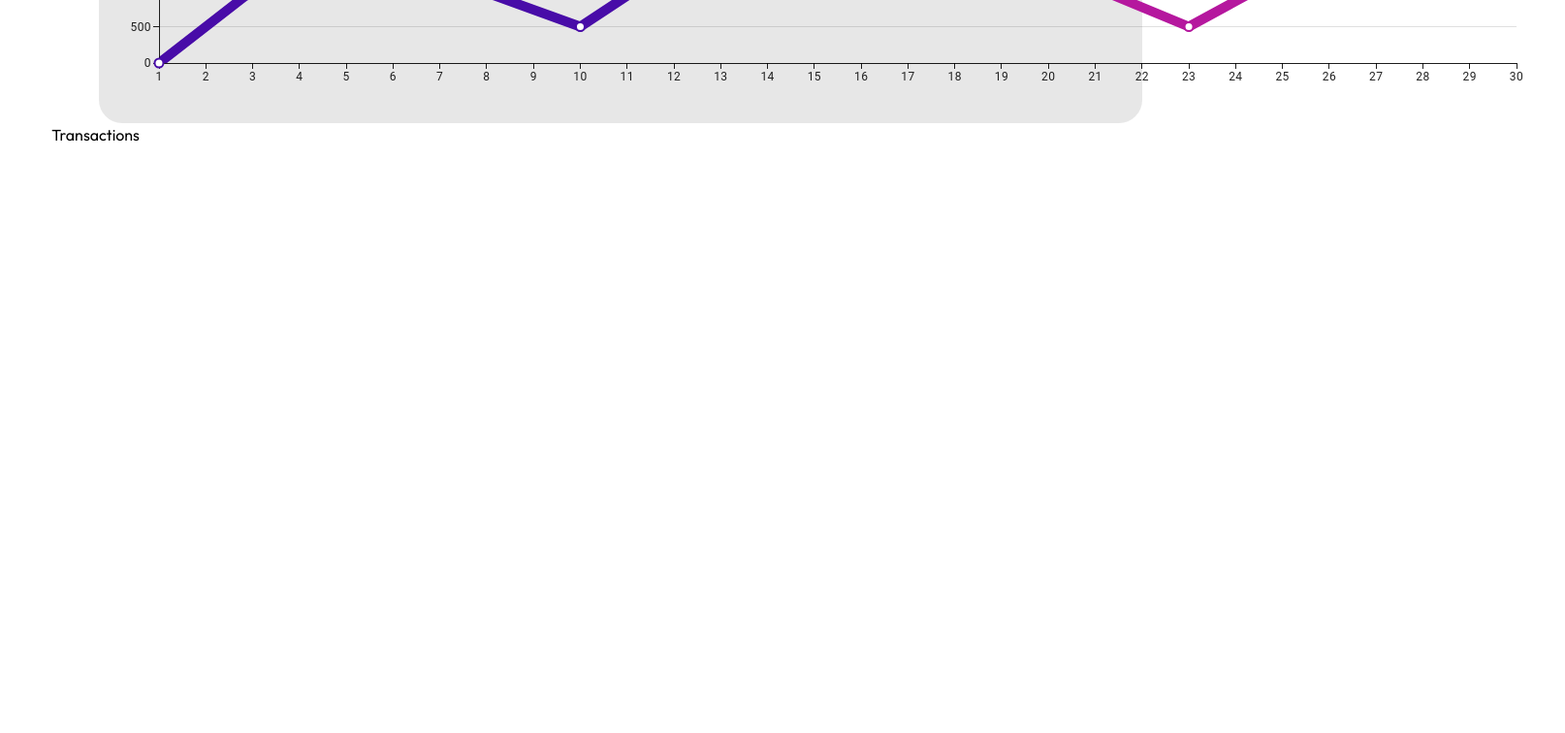
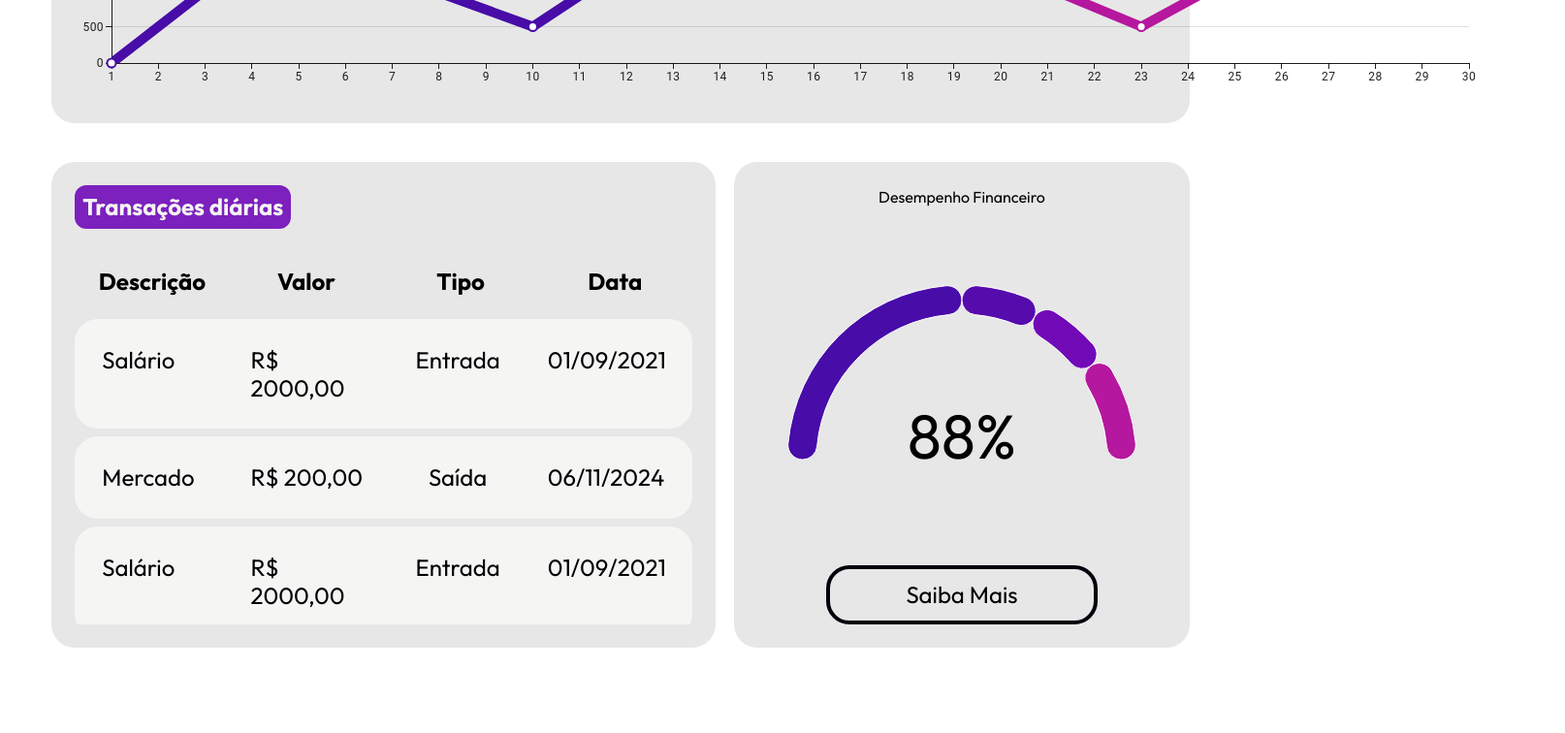
Before and after one commit to yanrafael/vouvi-frontend-client, a React (Vite) app: page /planning in a window 1280 px wide. Shown: the part 1460-2216 px from the top of the page at 97% size, 1614 px wide, since content can reach past the window. Before the commit the page ends 1611 px from the top, so only its background shows below. Built offline with nearby package versions, Linux system fonts and the light colour scheme.

Commit message:
Add Transactions component and integrate it into Graphics and Planning pages; refactor layout for improved structure

```diff
--- a/src/components/pages/Planning/Graphics.jsx
+++ b/src/components/pages/Planning/Graphics.jsx
@@ -1,15 +1,13 @@
-import { ChartsLegend, LineChart, PieChart } from "@mui/x-charts";
+import { LineChart, PieChart } from "@mui/x-charts";
 import { useState } from "react";
+import Transactions from "./Transactions";
+import convertFloat from "../../../utils/convertFloat";
 
 function Graphics() {
-  const [expenses, setExpenses] = useState(2587);
-
-  const convert = (value = 0.0) => {
-    return String(value.toFixed(2)).replace(".", ",");
-  };
+  const [expenses] = useState(2587);
 
   return (
-    <div className="m-auto mt-5 w-11/12">
+    <div className="mt-5">
       <div className="flex justify-between">
         <div className="rounded-md bg-[#868686] bg-opacity-20 pb-10">
           <h3 className="m-8 text-lg font-bold">
@@ -59,7 +57,7 @@ function Graphics() {
               height={300}
             />
             <span className="absolute right-32 top-10 text-right text-base font-bold">
-              R${convert(expenses)}
+              R${convertFloat(expenses)}
             </span>
           </div>
         </div>
@@ -105,6 +103,8 @@ function Graphics() {
           grid={{ horizontal: true }}
         />
       </div>
+
+      <Transactions />
     </div>
   );
 }
--- a/src/components/pages/Planning/Planning.jsx
+++ b/src/components/pages/Planning/Planning.jsx
@@ -2,11 +2,11 @@ import { useState } from "react";
 
 import HeaderIntern from "../../Header/HeaderIntern";
 import AvatarFull from "../../Header/AvatarFull";
+import Footer from "../../Footer/Footer";
 
 import Top from "./Top";
 import Graphics from "./Graphics";
 import Goals from "./Goals";
-import Transactions from "./Transactions";
 
 function Planning() {
   const [darkMode, setDarkMode] = useState(
@@ -32,9 +32,9 @@ function Planning() {
         <Top onClick={handleClickGraphics} onClick2={handleClickGoals} />
 
         {activeContent === "graphics" ? <Graphics /> : <Goals />}
+      </main>
 
-        <Transactions />
-      </main>
+      <Footer />
     </>
   );
 }
--- a/src/components/pages/Planning/Top.jsx
+++ b/src/components/pages/Planning/Top.jsx
@@ -20,8 +20,8 @@ function Top({ onClick, onClick2 }) {
   };
 
   return (
-    <div>
-      <section className="m-auto mt-10 flex w-full justify-center gap-2">
+    <div className="w-full">
+      <section className="mt-10 flex w-full justify-between gap-2">
         <div className="flex w-2/12 flex-col justify-center whitespace-nowrap rounded-md bg-[#DDDDDD] px-4 py-4 leading-[1.1] dark:bg-black dark:text-white">
           <p className="text-[36px] font-light">Saldo</p>
           <h1 className="text-[36px] font-medium">R${convertFloat(balance)}</h1>
@@ -57,8 +57,8 @@ function Top({ onClick, onClick2 }) {
         </div>
       </section>
 
-      <section className="m-auto mt-10 flex w-full items-center justify-between rounded-md p-4">
-        <div className="flex gap-7">
+      <section className="mt-10 flex w-full items-center justify-between rounded-md p-4">
+        <div className="flex justify-between gap-7">
           <button
             onClick={() => handleClick(0)}
             className={`${
@@ -81,7 +81,7 @@ function Top({ onClick, onClick2 }) {
           </button>
         </div>
 
-        <div className="flex gap-7">
+        <div className="flex justify-between gap-7">
           <div className="flex h-20 items-center justify-center gap-6 rounded-md border-8 px-6 text-[#8D8D8D]">
             <img className="w-10" src={catIcon} alt="pequeno gato cinza" />
             <p className="text-base">Dicas do Fin</p>
--- a/src/components/pages/Planning/Transactions.jsx
+++ b/src/components/pages/Planning/Transactions.jsx
@@ -1,9 +1,122 @@
+import { PieChart } from "@mui/x-charts";
+import PropTypes from "prop-types";
+import convertFloat from "../../../utils/convertFloat";
+
+const dailyTransactions = [
+  {
+    description: "Salário",
+    value: 2000,
+    type: "Entrada",
+    date: "01/09/2021",
+  },
+  {
+    description: "Mercado",
+    value: 200,
+    type: "Saída",
+    date: "06/11/2024",
+  },
+  {
+    description: "Salário",
+    value: 2000,
+    type: "Entrada",
+    date: "01/09/2021",
+  },
+  {
+    description: "Mercado",
+    value: 200,
+    type: "Saída",
+    date: "06/11/2024",
+  },
+  {
+    description: "Salário",
+    value: 2000,
+    type: "Entrada",
+    date: "01/09/2021",
+  },
+  {
+    description: "Mercado",
+    value: 200,
+    type: "Saída",
+    date: "06/11/2024",
+  },
+];
+
+function DailyTransaction({ description, value, type, date }) {
+  return (
+    <li className="mb-2 flex justify-around rounded-md bg-white p-3 text-md">
+      <span className="w-1/4 p-4">{description}</span>
+      <span className="w-1/4 p-4">R$ {convertFloat(value)}</span>
+      <span className="w-1/4 p-4 text-center">{type}</span>
+      <span className="w-1/4 p-4">{date}</span>
+    </li>
+  );
+}
+
 function Transactions() {
+  const performance = 88;
+
   return (
-    <div>
-      <h1>Transactions</h1>
+    <div className="mt-10 flex w-full justify-between">
+      <div className="w-7/12 rounded-md bg-[#888] bg-opacity-20 p-6">
+        <h3 className="w-fit rounded-xl bg-primary-200 p-2 text-md font-bold text-white">
+          Transações diárias
+        </h3>
+
+        <br />
+
+        <ul className="max-h-96 overflow-scroll">
+          <li className="mb-2 flex justify-around text-md">
+            <span className="w-1/4 p-4 text-center font-bold">Descrição</span>
+            <span className="w-1/4 p-4 text-center font-bold">Valor</span>
+            <span className="w-1/4 p-4 text-center font-bold">Tipo</span>
+            <span className="w-1/4 p-4 text-center font-bold">Data</span>
+          </li>
+
+          {dailyTransactions.map((transaction, index) => (
+            <DailyTransaction key={index} {...transaction} />
+          ))}
+        </ul>
+      </div>
+
+      <div className="relative flex w-2/5 flex-col items-center rounded-md bg-[#888] bg-opacity-20 p-6">
+        <h3>Desempenho Financeiro</h3>
+        <PieChart
+          series={[
+            {
+              data: [
+                { id: 0, value: 50, color: "#480ca8" },
+                { id: 1, value: 15, color: "#560bad" },
+                { id: 2, value: 15, color: "#7209b7" },
+                { id: 3, value: 20, color: "#b5179E" },
+              ],
+
+              innerRadius: 150,
+              outerRadius: 180,
+              cornerRadius: 35,
+              startAngle: -90,
+              endAngle: 90,
+            },
+          ]}
+          margin={{ top: 150, right: 0, bottom: 0, left: 0 }}
+          width={600}
+          height={300}
+        />
+
+        <span className="absolute top-1/2 text-xl">{performance}%</span>
+
+        <button className="w-4/6 rounded-md border-4 border-black py-3 text-md">
+          Saiba Mais
+        </button>
+      </div>
     </div>
   );
 }
 
+DailyTransaction.propTypes = {
+  description: PropTypes.string,
+  value: PropTypes.number,
+  type: PropTypes.string,
+  date: PropTypes.string,
+};
+
 export default Transactions;
```
